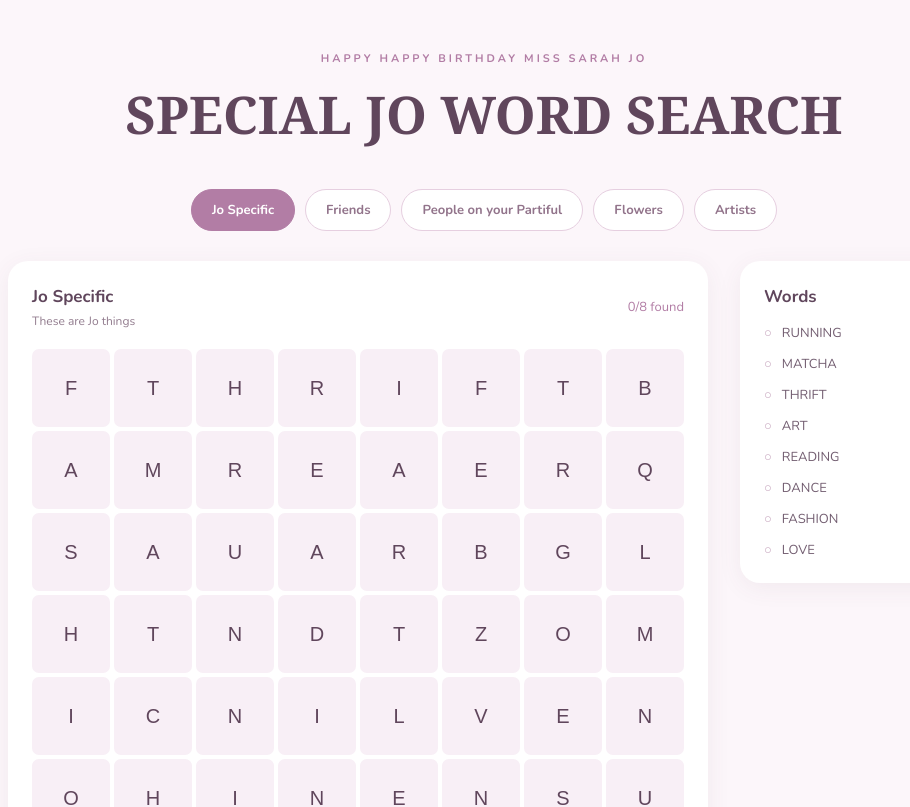
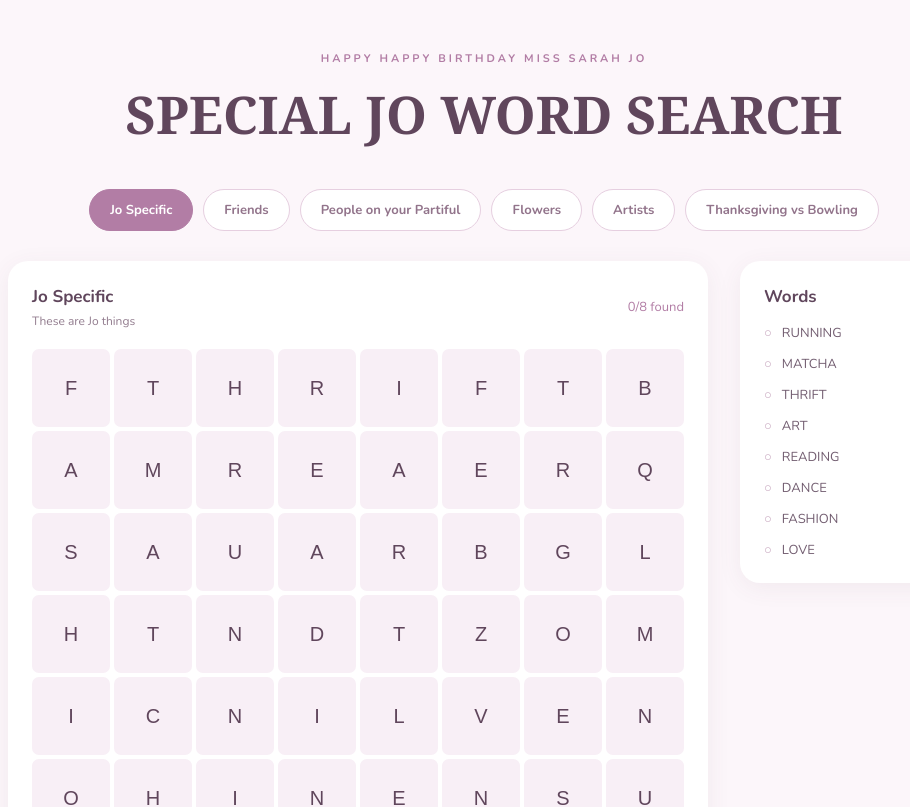
Before and after one commit to nwelsh/jo-bday-2026, a React (Vite) app: page / in a window 1280 px wide. Shown: the top 807 px of the page, without its empty margins (156-1066 px from the left). Built offline with nearby package versions, Linux system fonts and the light colour scheme.

Commit message:
add thanksgiving v bowling

```diff
--- a/src/data/puzzles.ts
+++ b/src/data/puzzles.ts
@@ -82,4 +82,20 @@ export const puzzles: Puzzle[] = [
       "WARHOL",
     ],
   },
+  ,
+  {
+    id: "thanksgivingbBowling",
+    title: "Thanksgiving vs Bowling",
+    subtitle: "Is it Thanksgiving or Bowling?",
+    words: [
+      "TURKEY",
+      "STRIKE",
+      "PIE ",
+      "HAM",
+      "SPARE",
+      "SHOES",
+      "BALL",
+      "GUTTER",
+    ],
+  },
 ];
```
